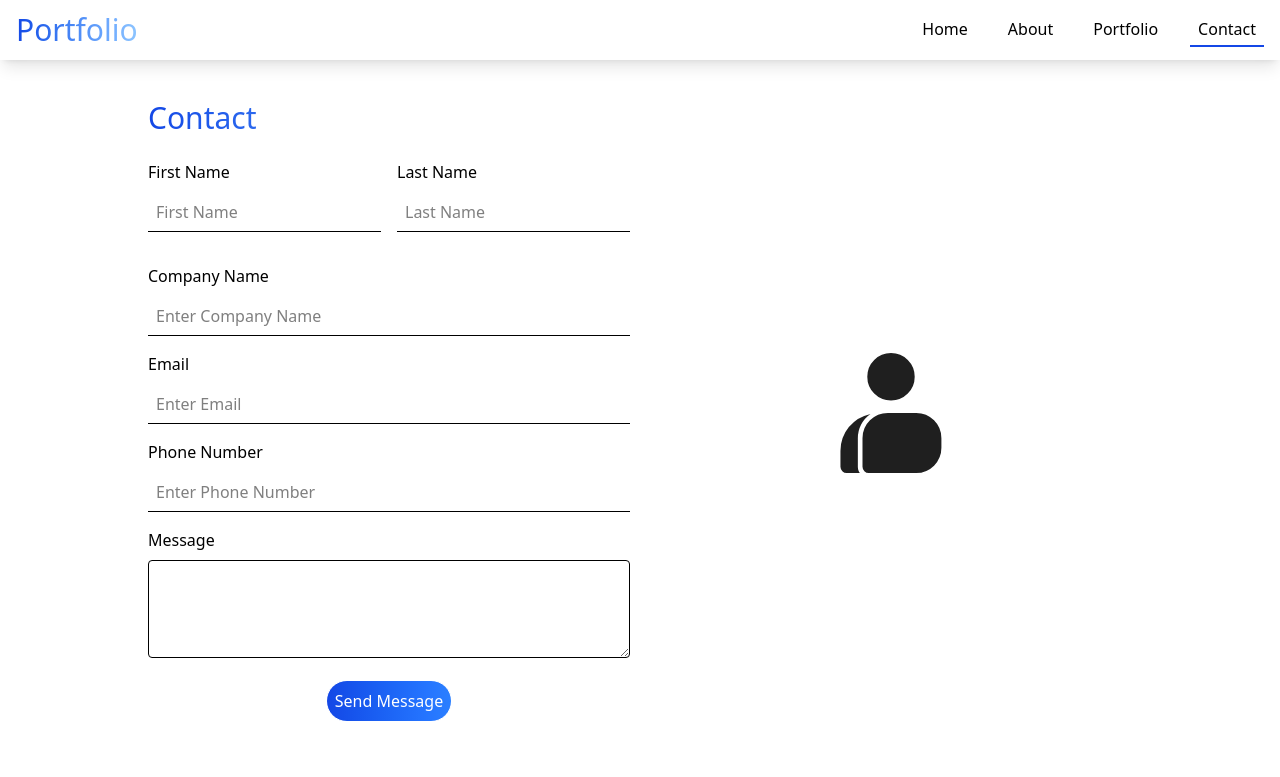
After one commit to Manvesh-Dudhatra/Profile, a Django app: page /contact/ in a window 1280 px wide. The commit adds this page. Shown: the top 777 px of the page. Run offline with Django 5.2, Linux system fonts and the light colour scheme.

Commit message:
make contact page

```diff
--- a/portfolio/static/css/src/output.css
+++ b/portfolio/static/css/src/output.css
@@ -8,13 +8,13 @@
     --font-mono: ui-monospace, SFMono-Regular, Menlo, Monaco, Consolas, "Liberation Mono",
       "Courier New", monospace;
     --color-red-400: oklch(70.4% 0.191 22.216);
+    --color-red-600: oklch(57.7% 0.245 27.325);
     --color-green-700: oklch(52.7% 0.154 150.069);
-    --color-blue-100: oklch(93.2% 0.032 255.585);
     --color-blue-300: oklch(80.9% 0.105 251.813);
     --color-blue-400: oklch(70.7% 0.165 254.624);
+    --color-blue-500: oklch(62.3% 0.214 259.815);
     --color-blue-700: oklch(48.8% 0.243 264.376);
     --color-gray-700: oklch(37.3% 0.034 259.733);
-    --color-black: #000;
     --color-white: #fff;
     --spacing: 0.25rem;
     --text-xl: 1.25rem;
@@ -225,6 +210,9 @@
   .mb-5 {
     margin-bottom: calc(var(--spacing) * 5);
   }
+  .mb-6 {
+    margin-bottom: calc(var(--spacing) * 6);
+  }
   .ml-13 {
     margin-left: calc(var(--spacing) * 13);
   }
@@ -383,8 +341,15 @@
     --tw-gradient-to: var(--color-blue-400);
     --tw-gradient-stops: var(--tw-gradient-via-stops, var(--tw-gradient-position), var(--tw-gradient-from) var(--tw-gradient-from-position), var(--tw-gradient-to) var(--tw-gradient-to-position));
   }
+  .to-blue-500 {
+    --tw-gradient-to: var(--color-blue-500);
+    --tw-gradient-stops: var(--tw-gradient-via-stops, var(--tw-gradient-position), var(--tw-gradient-from) var(--tw-gradient-from-position), var(--tw-gradient-to) var(--tw-gradient-to-position));
+  }
   .bg-clip-text {
     background-clip: text;
+  }
+  .p-2 {
+    padding: calc(var(--spacing) * 2);
   }
   .p-4 {
     padding: calc(var(--spacing) * 4);
@@ -676,11 +627,6 @@
   inherits: false;
   initial-value: 0 0 #0000;
 }
-@property --tw-outline-style {
-  syntax: "*";
-  inherits: false;
-  initial-value: solid;
-}
 @property --tw-duration {
   syntax: "*";
   inherits: false;
@@ -728,7 +674,6 @@
       --tw-ring-offset-width: 0px;
       --tw-ring-offset-color: #fff;
       --tw-ring-offset-shadow: 0 0 #0000;
-      --tw-outline-style: solid;
       --tw-duration: initial;
       --tw-scale-x: 1;
       --tw-scale-y: 1;
--- /dev/null
+++ b/portfolio/static/js/contact.js
@@ -0,0 +1,22 @@
+const validateData = (event) => {
+    let form = document.forms["contact"];
+    const phone = form.phone.value.trim();
+    const mobileError = document.getElementById("mobile-error");
+
+    const email = form.email.value
+    if (!email.endsWith(".com") && !email.endsWith(".in")) {
+        document.querySelector("#email-error").classList.remove("hidden")
+        document.querySelector("#email-error").innerHTML = "invalied email "
+       return false
+    }
+    if (!/^[0-9]{10}$/.test(phone)) {
+        mobileError.textContent = "Mobile must be 10 digits and numbers only";
+        mobileError.classList.remove("hidden");
+        return false;
+}
+
+    else {
+    return true
+    }
+
+}
--- /dev/null
+++ b/portfolio/templates/contact.html
@@ -0,0 +1,71 @@
+{% extends 'base.html' %}
+{% load static %}
+{% block title %}
+Contact
+{% endblock %}
+{% block content %}
+{% include 'header.html' %}
+
+<div
+    class="md:flex w-[80%] mx-auto justify-content-between items-center justify-center p-5 my-5 gap-5 flex-row-reverse">
+    <div class="md:w-[50%] flex justify-center mb-3">
+        <img src="{% static 'images/user-icon.svg' %}" class=" w-[30%] h-[30%]">
+    </div>
+
+    <div class="md:w-[50%]">
+        <p class="text-3xl mb-6  bg-linear-to-r from-blue-700 to-blue-300 text-transparent bg-clip-text">Contact</p>
+        <form action="" method="POST" onsubmit="return validateData()" id="contact">
+            {% csrf_token %}
+            <div class="mb-4 md:flex justify-between w-full gap-4">
+                <div class="w-full md:w-[50%]  mb-4">
+                    <div class="mb-2">
+                        <p class="">First Name</p>
+                    </div>
+                    <div><input type="text" class="border-b w-full h-10 px-2" placeholder="First Name" name="fname" id = "fname" required ></div>
+                </div>
+                <div class="w-full md:w-[50%]" >
+                    <div class="mb-2">
+                        <p class="">Last Name</p>
+                    </div>
+                    <div><input type="text" class="border-b w-full h-10 px-2" placeholder="Last Name" id = "lname"  name="lname" required></div>
+                </div>
+            </div>
+            <div class="w-full mb-4">
+                <div class="mb-2">
+                    <p class="">Company Name</p>
+                </div>
+                <div><input type="text" class="border-b w-full h-10 px-2" placeholder="Enter Company Name" id="company"  name="company" required></div>
+
+            </div>
+            <div class="w-full mb-4">
+                <div class="mb-2">
+                    <p class="">Email</p>
+                </div>
+                <div><input type="email" class="border-b w-full h-10 px-2" placeholder="Enter Email" id="email" name="email" id="email"required></div>
+                <p id="email-error" class="text-red-400 mt-2 hidden">Email is required</p>
+            </div>
+            <div class="w-full mb-4">
+                <div class="mb-2">
+                    <p class="">Phone Number</p>
+                </div>
+                <div><input type="text" maxlength="10" class="border-b w-full h-10 px-2" placeholder="Enter Phone Number" id="phone" name="phone" required></div>
+                <p id="mobile-error" class="text-red-400 mt-2 hidden">Mobile Number</p>
+            </div>
+            <div class="w-full mb-4">
+                <div class="mb-2">
+                    <p class="">Message</p>
+                </div>
+                <div><textarea name="message" id="message" class="border w-full rounded" rows="4"></textarea></div>
+            </div>
+            <div class="w-full mb-4 flex justify-center">
+                <button type="submit"
+                    class=" hover:scale-110 duration-500 border p-2 bg-linear-to-r from-blue-700 to-blue-500 text-white rounded-full">Send Message
+                </button>
+            </div>
+        </form>
+    </div>
+</div>
+{% endblock %}
+{% block jsfile %}
+<script src="{% static 'js/contact.js' %}"></script>
+{% endblock %}
--- a/portfolio/templates/header.html
+++ b/portfolio/templates/header.html
@@ -11,10 +11,9 @@
         <a href="/" class="px-2 py-1 menu-item home">Home</a>
         <a href="/about" class="px-2 py-1 menu-item about">About</a>
         <a href="#" class="px-2 py-1 menu-item portfolio">Portfolio</a>
-        <a href="#" class="px-2 py-1 menu-item contact">Contact</a>
+        <a href="/contact" class="px-2 py-1 menu-item contact">Contact</a>
     </div>
 </div>
-
 
 {% endblock %}
 {% block jsfile %}
--- a/portfolio/urls.py
+++ b/portfolio/urls.py
@@ -6,4 +6,5 @@ urlpatterns = [
     path('login/', views.userlogin, name = 'login'),
     path('', views.home, name = 'home'),
     path('about/', views.about, name = 'about'),
+    path('contact/', views.contact, name = 'contact'),
 ]
--- a/portfolio/views.py
+++ b/portfolio/views.py
@@ -33,3 +33,9 @@ def home(request):
 
 def about(request):
     return render(request, 'about.html')
+
+
+def contact(request):
+    if request.method == "POST":
+        return redirect('contact')
+    return render(request, 'contact.html')
```
Also changed, not shown: other parts of portfolio/static/css/src/output.css (+3 -62 lines).
